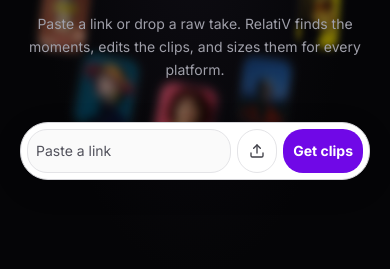
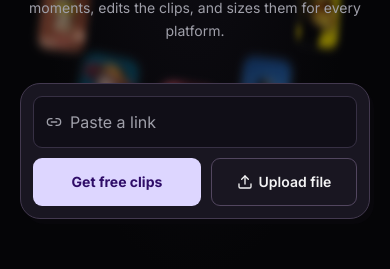
Before and after one commit to deeprajsharma592-sketch/RelatiVClips-MVP, a Next.js app in the folder frontend-next/: page / in a window 390 px wide. Shown: the part 485-754 px from the top of the page. Built offline with nearby package versions, Linux system fonts and the light colour scheme; no server answers.

Commit message:
Give the mobile clip intake a full-width link field

```diff
--- a/frontend-next/src/components/HeroStudio.tsx
+++ b/frontend-next/src/components/HeroStudio.tsx
@@ -118,14 +118,14 @@ export default function HeroStudio() {
               onSubmit={handleSubmit}
               aria-label="Create clips"
               aria-busy={pending !== null}
-              className="flex items-center gap-1.5 rounded-[28px] border border-zinc-300 bg-white p-1.5 shadow-[0_8px_30px_#0002] sm:gap-2 dark:border-[#373044] dark:bg-[#191621] dark:shadow-black/30"
+              className="grid grid-cols-[minmax(0,1.15fr)_minmax(0,1fr)] gap-2.5 rounded-[20px] border border-[#43394f] bg-[#191621] p-3 shadow-[4px_5px_0_#08070b] sm:flex sm:items-center sm:gap-2 sm:rounded-[28px] sm:border-zinc-300 sm:bg-white sm:p-1.5 sm:shadow-[0_8px_30px_#0002] sm:dark:border-[#373044] sm:dark:bg-[#191621] sm:dark:shadow-black/30"
             >
               <div
                 onDragOver={(event) => event.preventDefault()}
                 onDrop={handleDrop}
-                className="flex min-h-11 min-w-0 flex-1 items-center gap-2 rounded-[20px] border border-zinc-200 bg-zinc-50 px-2 focus-within:border-violet-500 sm:min-h-12 sm:px-3 dark:border-[#373044] dark:bg-[#100e17] dark:focus-within:border-violet-400"
+                className="col-span-2 flex min-h-[52px] min-w-0 flex-1 items-center gap-2 rounded-xl border border-[#373044] bg-[#100e17] px-3 focus-within:border-violet-400 sm:min-h-12 sm:rounded-[20px] sm:border-zinc-200 sm:bg-zinc-50 sm:focus-within:border-violet-500 sm:dark:border-[#373044] sm:dark:bg-[#100e17] sm:dark:focus-within:border-violet-400"
               >
-                <Link2 className="hidden size-4 shrink-0 text-zinc-500 sm:block dark:text-zinc-400" aria-hidden="true" />
+                <Link2 className="size-4 shrink-0 text-zinc-400 sm:text-zinc-500 sm:dark:text-zinc-400" aria-hidden="true" />
                 <input
                   type="text"
                   inputMode="url"
@@ -133,7 +133,7 @@ export default function HeroStudio() {
                   value={url}
                   onChange={(event) => setUrl(event.target.value)}
                   placeholder="Paste a link"
-                  className="min-w-0 flex-1 border-0 bg-transparent py-2.5 text-sm text-zinc-900 placeholder:text-zinc-600 focus-visible:outline-none sm:text-base dark:text-white dark:placeholder:text-zinc-400"
+                  className="min-w-0 flex-1 border-0 bg-transparent py-2.5 text-base text-white placeholder:text-zinc-400 focus-visible:outline-none sm:text-zinc-900 sm:placeholder:text-zinc-600 sm:dark:text-white sm:dark:placeholder:text-zinc-400"
                 />
               </div>
 
@@ -155,22 +155,21 @@ export default function HeroStudio() {
                 disabled={pending !== null}
                 aria-label="Upload file"
                 title="Upload file"
-                className="inline-flex min-h-11 min-w-10 shrink-0 items-center justify-center gap-2 rounded-[20px] border border-zinc-200 px-2 text-sm font-medium text-zinc-700 transition hover:bg-zinc-100 disabled:cursor-wait sm:min-h-12 sm:px-3 dark:border-[#373044] dark:text-zinc-200 dark:hover:bg-white/10"
+                className="col-start-2 row-start-2 inline-flex min-h-12 min-w-0 shrink-0 items-center justify-center gap-1.5 whitespace-nowrap rounded-xl border border-[#52465f] px-2 text-sm font-semibold text-zinc-100 transition hover:bg-white/10 disabled:cursor-wait sm:min-w-10 sm:gap-2 sm:rounded-[20px] sm:border-zinc-200 sm:px-3 sm:font-medium sm:text-zinc-700 sm:hover:bg-zinc-100 sm:dark:border-[#373044] sm:dark:text-zinc-200 sm:dark:hover:bg-white/10"
               >
                 <Upload className="size-4" aria-hidden="true" />
-                <span className="hidden sm:inline">Upload file</span>
+                <span>Upload file</span>
               </button>
 
               <button
                 type="submit"
                 disabled={pending !== null}
                 aria-label={pending ? "Starting clip generation" : "Get free clips"}
-                className="inline-flex min-h-11 shrink-0 items-center justify-center gap-2 whitespace-nowrap rounded-[20px] bg-violet-700 px-2.5 text-sm font-bold text-white transition hover:bg-violet-800 disabled:cursor-wait sm:min-h-12 sm:px-4 dark:bg-violet-200 dark:text-violet-950 dark:hover:bg-violet-100"
+                className="col-start-1 row-start-2 inline-flex min-h-12 min-w-0 shrink-0 items-center justify-center gap-2 whitespace-nowrap rounded-xl bg-violet-200 px-2.5 text-sm font-bold text-violet-950 transition hover:bg-violet-100 disabled:cursor-wait sm:rounded-[20px] sm:bg-violet-700 sm:px-4 sm:text-white sm:hover:bg-violet-800 sm:dark:bg-violet-200 sm:dark:text-violet-950 sm:dark:hover:bg-violet-100"
               >
                 {pending ? (pending === "upload" ? "Uploading…" : "Starting…") : (
                   <>
-                    <span className="sm:hidden">Get clips</span>
-                    <span className="hidden sm:inline">Get free clips</span>
+                    <span>Get free clips</span>
                     <ArrowRight className="hidden size-4 sm:block" aria-hidden="true" />
                   </>
                 )}
```
